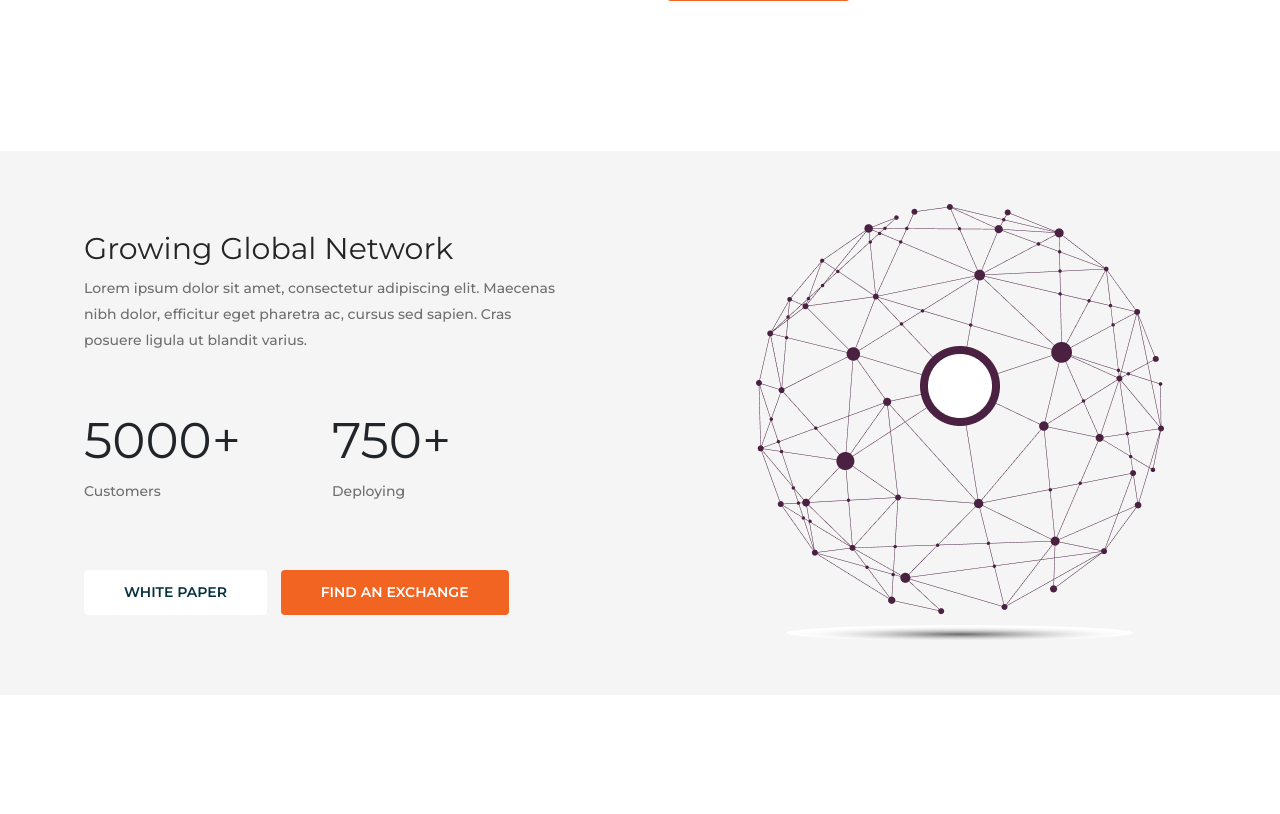
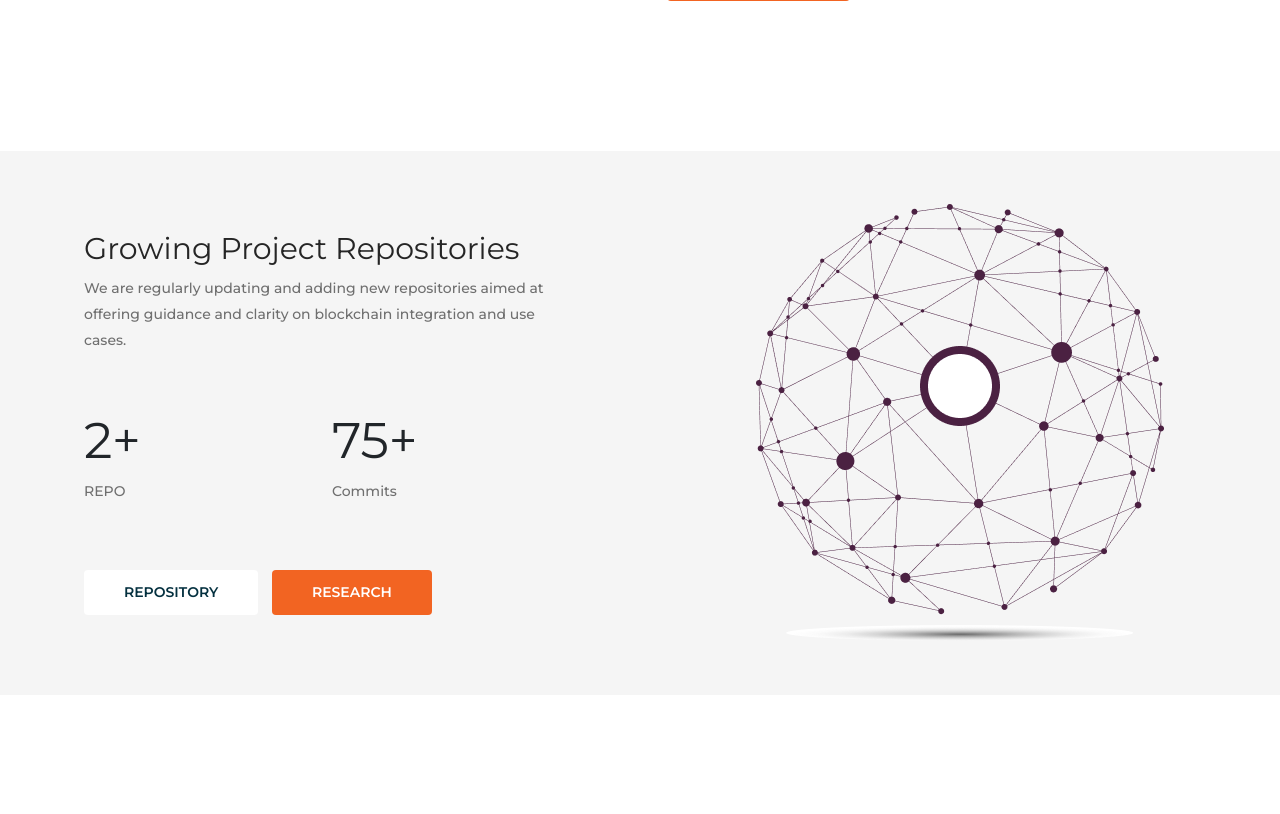
Before and after one commit to miracle10240/web3-miraweb-project, a Django app: template jinja2/pages/index.html in a window 1280 px wide. Shown: the part 2958-3772 px from the top of the page. Run offline with Django 3.2, Linux system fonts and the light colour scheme; the template is opened without the code that fills it, so the values that code supplies are empty; parts of the project's set-up code (start-up, migrations or seed data) failed here and were passed over; some libraries are stand-ins or nearby versions; some web fonts are replaced.

Commit message:
update about partial template

```diff
--- a/jinja2/partials/pages/__about.html
+++ b/jinja2/partials/pages/__about.html
@@ -6,18 +6,18 @@
         <!-- Left Content -->
         <div class="main-half-layout-container half_right_layout">
             <div class="about-us-con">
-                <h3>Growing Global Network</h3>
-                <p>Lorem ipsum dolor sit amet, consectetur adipiscing elit. Maecenas nibh dolor, efficitur eget pharetra
-                    ac, cursus sed sapien. Cras posuere ligula ut blandit varius. </p>
+                <h3>Growing Project Repositories</h3>
+                <p>We are regularly updating and adding new repositories aimed at
+                     offering guidance and clarity on blockchain integration and use cases. </p>
                 <ul class="count-info row">
-                    <li class="col"> <span class="counter">5000</span><span>+</span>
-                        <p>Customers</p>
+                    <li class="col"> <span class="counter">2</span><span>+</span>
+                        <p>REPO</p>
                     </li>
-                    <li class="col"> <span class="counter">750</span><span>+</span>
-                        <p>Deploying</p>
+                    <li class="col"> <span class="counter">75</span><span>+</span>
+                        <p>Commits</p>
                     </li>
                 </ul>
-                <a href="#." class="btn">White Paper</a> <a href="#." class="btn btn-inverse">Find an Exchange</a>
+                <a href="https://github.com/ujblockchain" class="btn" target="_blank">Repository</a> <a href="https://scholar.google.gr/citations?user=CzQ1lyYAAAAJ&hl=en" class="btn btn-inverse" target="_blank">Research</a>
             </div>
         </div>
     </div>
```
